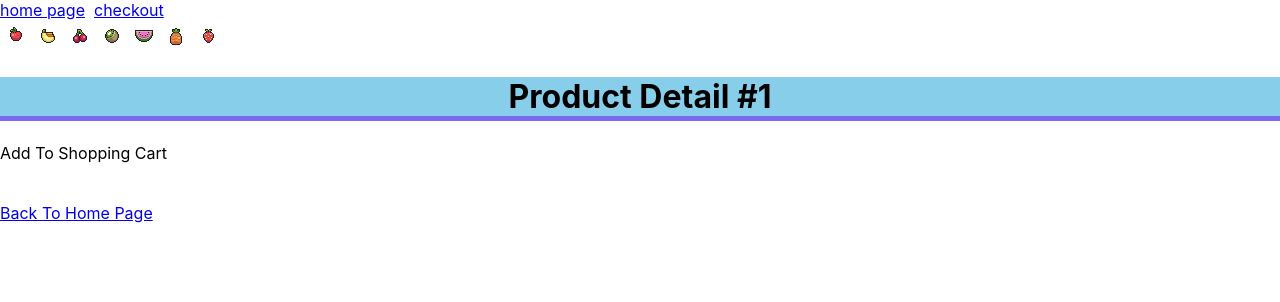
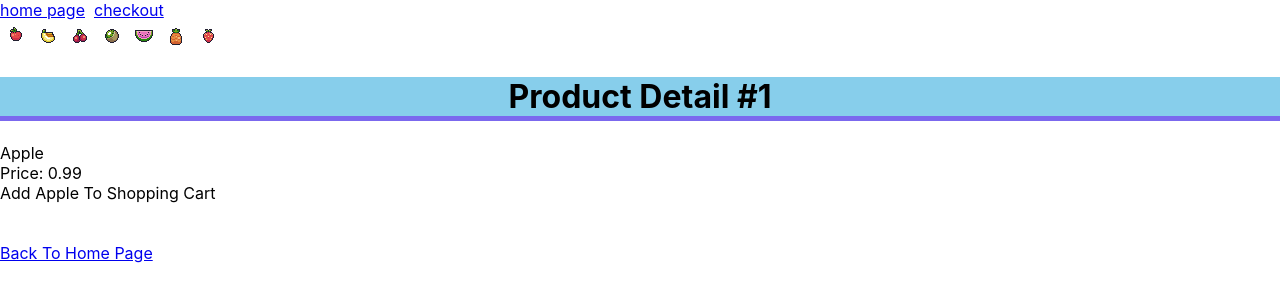
Before and after one commit to KelvinWat/Online-Website-Demo, a React (Create React App) app: page /Product/1 in a window 1280 px wide. Shown: the top 302 px of the page. Built offline with nearby package versions, Linux system fonts and the light colour scheme; the HTML template or start-up script is replaced by a standard one.

Commit message:
Add button context in all pages

```diff
--- a/src/App.js
+++ b/src/App.js
@@ -2,10 +2,16 @@ import Checkout from './Checkout';
 import ProductDetail from './ProductDetail';
 import ProductList from './ProductList';
 import { BrowserRouter, Route, Routes, Link } from 'react-router-dom';
+import {useState, useContext} from 'react'
+import {CartContext} from './CartContext'
 
 function App() {
+
+  const[cartItems, setCartItems] = useState([])
+
   return (
     <BrowserRouter>
+      <CartContext.Provider value = {{cartItems, setCartItems}}>
         <Link to="/">home page</Link>
         &nbsp;&nbsp;
         <Link to="/Checkout">checkout</Link> <br/>
@@ -24,6 +30,7 @@ function App() {
           </Route>
           <Route path= "*" element={<p>Page cannot found!!</p>} ></Route>
         </Routes>
+      </CartContext.Provider>
     </BrowserRouter>
 
   );
--- /dev/null
+++ b/src/CartContext.js
@@ -0,0 +1,3 @@
+import { createContext } from "react";
+
+export const CartContext = createContext()
--- a/src/Checkout.js
+++ b/src/Checkout.js
@@ -1,30 +1,31 @@
-import React from 'react'
+import React, { useContext } from 'react'
 import Title from './Title';
 import {Link} from 'react-router-dom';
 import QuantityBtn from './QuantityBtn';
+import { CartContext } from './CartContext';
 
 export default function Checkout() {
 
-  let cartItem = {
-    "cartItems":[
-      {
-        "id": 2,
-        "name": "Banana",
-        "image": "Banana.png",
-        "price": 0.49,
-        "quantity": 3
-      },
-      {
-        "id": 4,
-        "name": "Mango",
-        "image": "Mango.png",
-        "price": 1.99,
-        "quantity": 5
-      }
-    ]
-  }
+  // let cartItem = {
+  //   "cartItems":[
+  //     {
+  //       "id": 2,
+  //       "name": "Banana",
+  //       "image": "Banana.png",
+  //       "price": 0.49,
+  //       "quantity": 3
+  //     },
+  //     {
+  //       "id": 4,
+  //       "name": "Mango",
+  //       "image": "Mango.png",
+  //       "price": 1.99,
+  //       "quantity": 5
+  //     }
+  //   ]
+  // }
 
-  let {cartItems} = cartItem
+  let {cartItems} = useContext(CartContext)
   let cartEmpty = cartItems.length <= 0 ? true : false
   let grandTotal = cartItems.reduce((total,product)=>{
     return total += product.price * product.quantity
@@ -46,7 +47,7 @@ export default function Checkout() {
                 Quantity: {product.quantity}<br/>
                 Total price: {product.quantity * product.price}
                 <br/>
-                <QuantityBtn/><br/>
+                <QuantityBtn productInfo= {product}/><br/>
               </div>
             ))
           }
--- a/src/ProductDetail.js
+++ b/src/ProductDetail.js
@@ -1,4 +1,4 @@
-import React from 'react'
+import React, { useState, useEffect, useContext } from 'react'
 import { useParams , Link} from 'react-router-dom';
 import Title from './Title';
 import QuantityBtn from './QuantityBtn';
@@ -7,12 +7,34 @@ export default function ProductDetail() {
 
   let params = useParams()
 
+  let [productDetail,setProductDetail] = useState(null)
+
+  useEffect(()=>{
+
+    fetch(process.env.PUBLIC_URL + '/products.json' )
+    .then(response => response.json())
+    .then(data =>  {
+      let productInfo = data.find((element)=>{
+        return element.id === parseInt(params.id)
+      })
+      setProductDetail (productInfo)
+    })
+    console.log(productDetail)
+   },[])
+
+
   return (
     <div>
-      <Title mainTitle = {"Product Detail #" +  params.id}/>
-
-        <QuantityBtn/>
-       <br/><br/>
+      {
+        productDetail &&
+        <div>
+        <Title mainTitle = {"Product Detail #" +  params.id}/>
+        {productDetail.name} <br/>
+        Price: {productDetail.price} <br/>
+        <QuantityBtn productInfo={productDetail}/>
+        <br/><br/>
+        </div>
+      }
 
       <Link to = "/">Back To Home Page </Link>
     </div>
--- a/src/ProductList.js
+++ b/src/ProductList.js
@@ -16,11 +16,8 @@ export default function ProductList() {
     .then(response => response.json())
     .then(data =>  {
       setProductList(data);
-    })
-    .catch(error => console.log(`Error: ${error}`));
-
-
-    console.log(productList)
+    }) // can set the data to only the data we need, eg not including description / less description, only name / title of the product
+    .catch(error => console.log(`Error: ${error}`))
 
    },[])
 
@@ -37,7 +34,7 @@ export default function ProductList() {
           <div className ={styles.productBorder} key={product.id}>
             {product.name}<br/>
             {product.price} <br/>
-            <Link to = {'/product/' + product.id}>Detail</Link> <br/><QuantityBtn/>
+            <Link to = {'/product/' + product.id}>Detail</Link> <br/><QuantityBtn productInfo={product}/>
           </div>
         ))
 
--- a/src/QuantityBtn.js
+++ b/src/QuantityBtn.js
@@ -1,14 +1,56 @@
 import React from 'react'
-import {useState} from 'react'
+import {useState, useContext} from 'react'
+import { CartContext } from './CartContext'
 
-export default function QuantityBtn() {
+export default function QuantityBtn({productInfo}) {
 
-    let [numInCart,setNumInCart] = useState(0)
+    const {cartItems,setCartItems} =  useContext(CartContext)
+
+    // find if the product already in cart
+    // if have will return the index in the array: 0,1,2.. if not return -1
+    let productIndexInCart = cartItems.findIndex((element)=>{
+        return element.id === productInfo.id
+    })
+
+    let [numInCart,setNumInCart] = useState(
+        (productIndexInCart === -1 )? 0 :
+        cartItems[productIndexInCart].quantity
+        )
 
     const handleAdd = () => {
+
+        //add new product in cart
+        if(productIndexInCart === -1){
+            setCartItems([{
+                id: productInfo.id,
+                name: productInfo.name,
+                image:productInfo.image,
+                price:productInfo.price,
+                quantity:1
+            },
+            ...cartItems]
+            )
+        } else { // add the quantity ++
+            let newCartArray = [...cartItems]
+            newCartArray[productIndexInCart].quantity++
+            setCartItems(newCartArray)
+        }
+
         setNumInCart(numInCart+1)
     }
+
     const handleSubtract = () => {
+        //remove product in cart
+        if(cartItems[productIndexInCart].quantity === 1){
+            let newCartArray = [...cartItems]
+            newCartArray.splice(productIndexInCart,1)
+            setCartItems(newCartArray)
+        } else {
+            let newCartArray = [...cartItems]
+            newCartArray[productIndexInCart].quantity--
+            setCartItems(newCartArray)
+        }
+
         setNumInCart(numInCart-1)
     }
 
@@ -16,7 +58,7 @@ export default function QuantityBtn() {
     <div>
         {
         (numInCart === 0) ?
-        <div onClick ={handleAdd}>Add To Shopping Cart</div> :
+        <div onClick ={handleAdd}>Add {productInfo.name} To Shopping Cart</div> :
         <div>
             <span onClick ={handleSubtract}>-</span>
             number: {numInCart}
```
Lines whose indentation alone changed are shown as unchanged.
